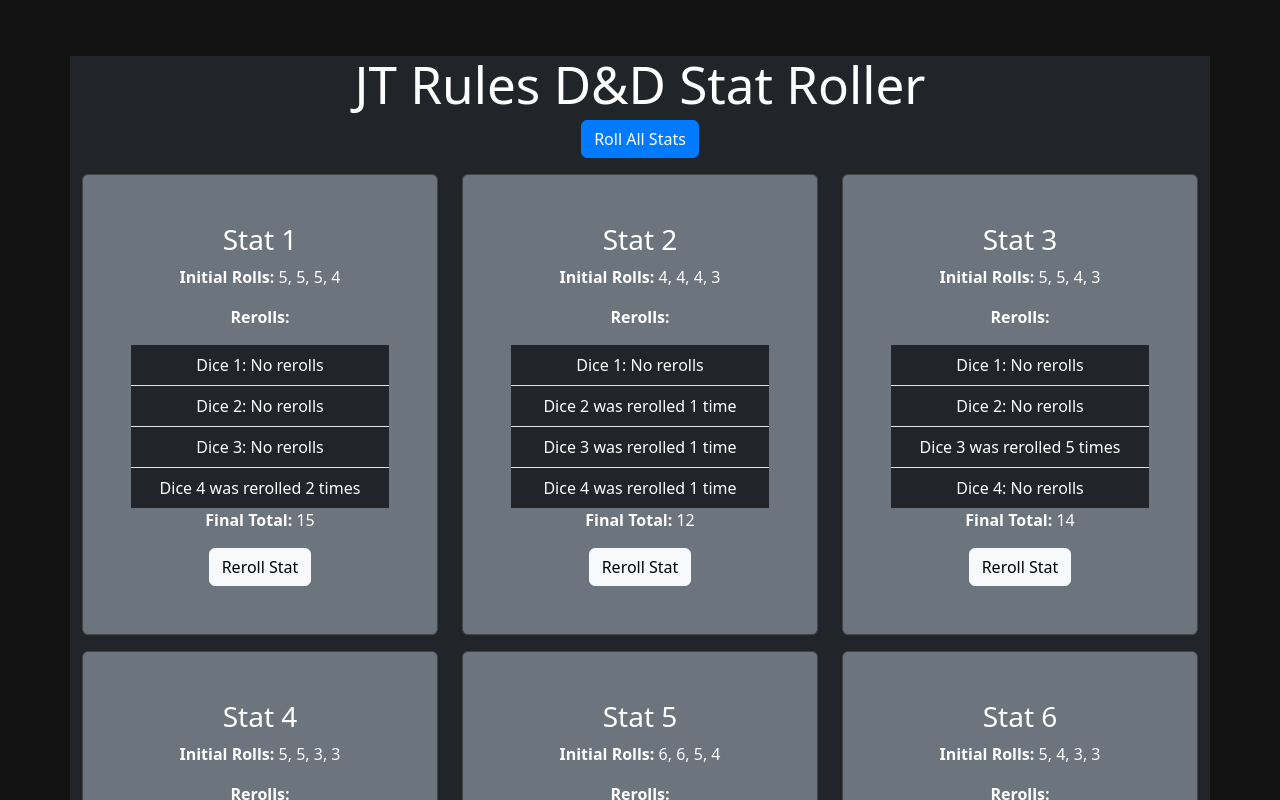
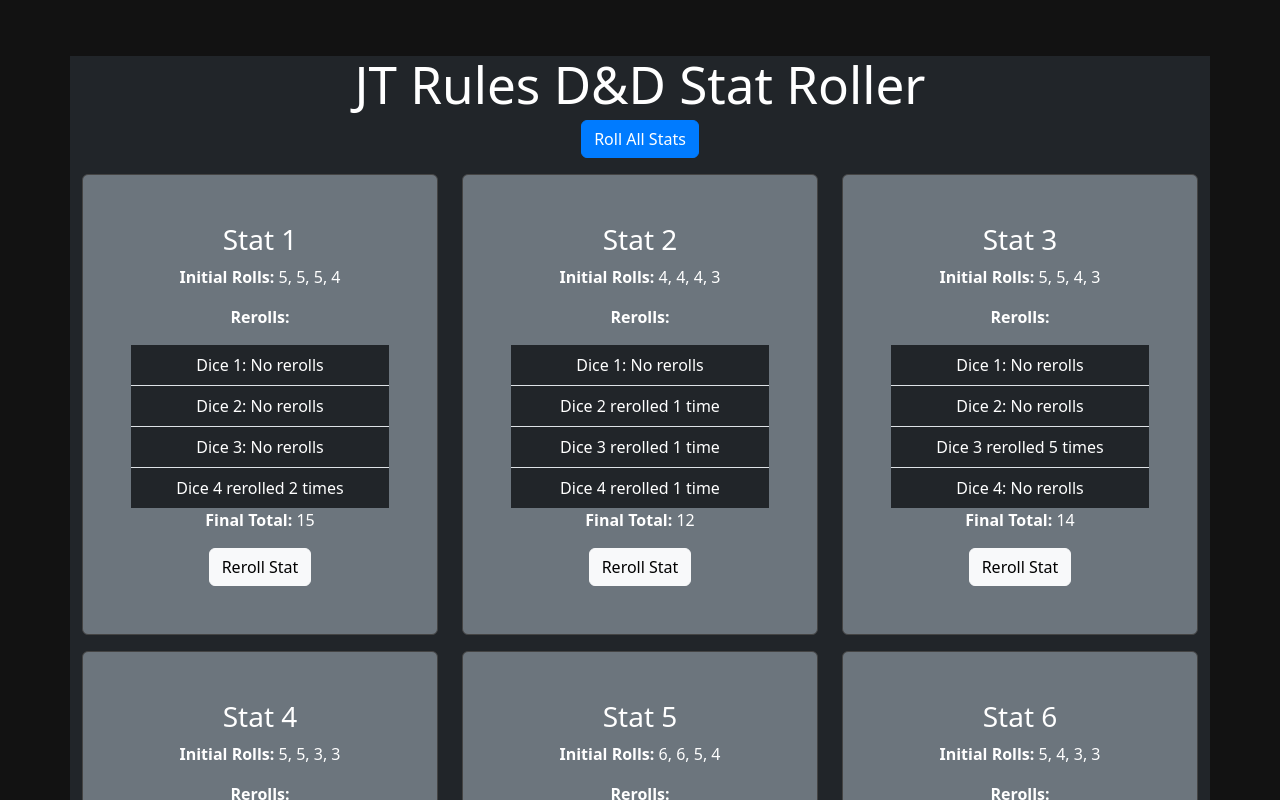
Before and after one commit to jaas666/dnd-jtrules-stat-roller, a React (Vite) app: page / in a window 1280 px wide. Both pictures are taken after a click on the button "Roll All Stats". Shown: the top 800 px of the page. Built offline with nearby package versions, Linux system fonts and the light colour scheme.

Commit message:
Make text shorter

```diff
--- a/src/components/DiceRoller.tsx
+++ b/src/components/DiceRoller.tsx
@@ -51,7 +51,7 @@
                             key={i}
                             className="list-group-item bg-dark text-white"
                           >
-                            Dice {i + 1} was rerolled {reroll.length} time
+                            Dice {i + 1} rerolled {reroll.length} time
                             {reroll.length !== 1 ? "s" : ""}
                           </li>
                         ) : (
```
